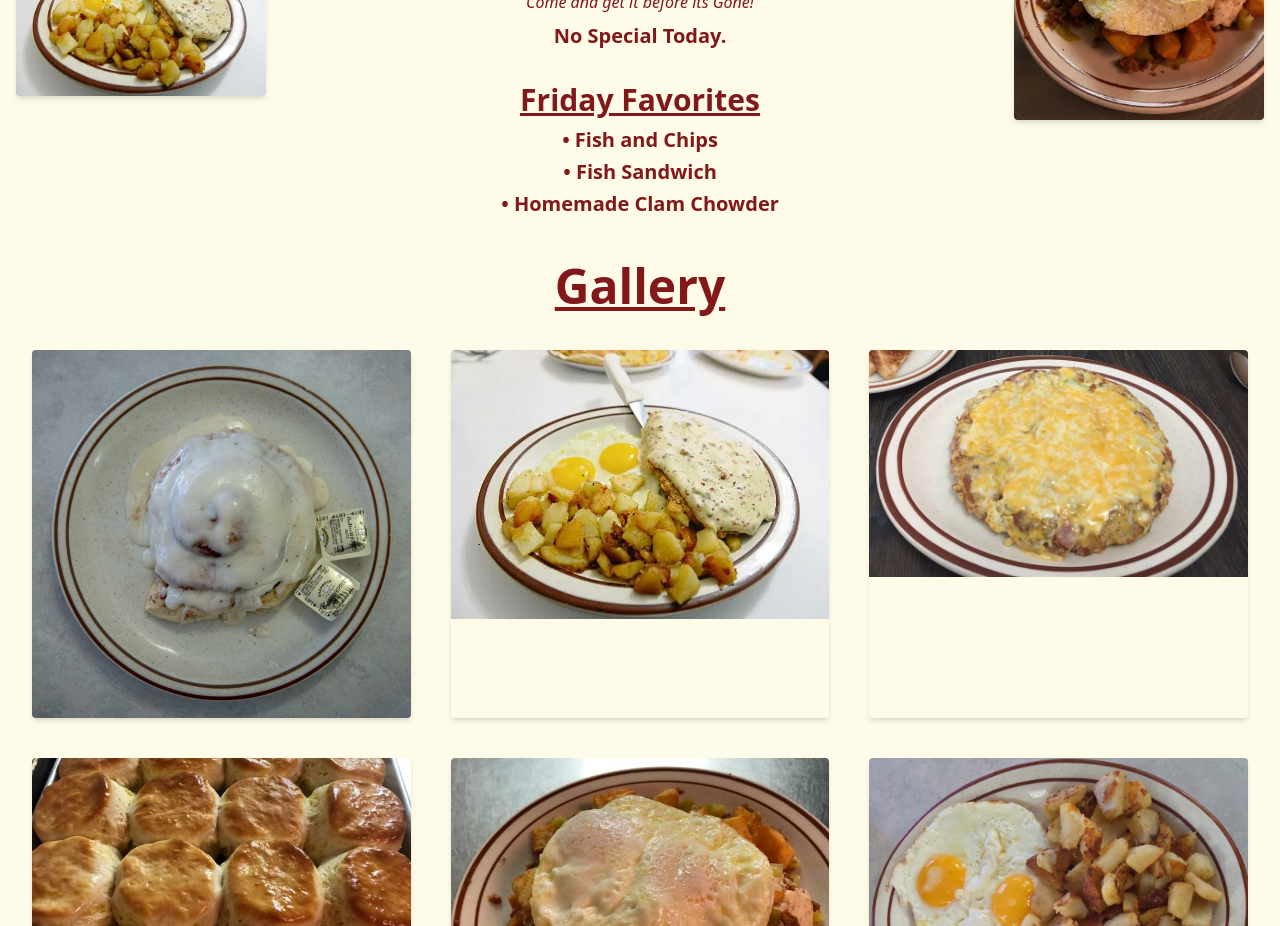
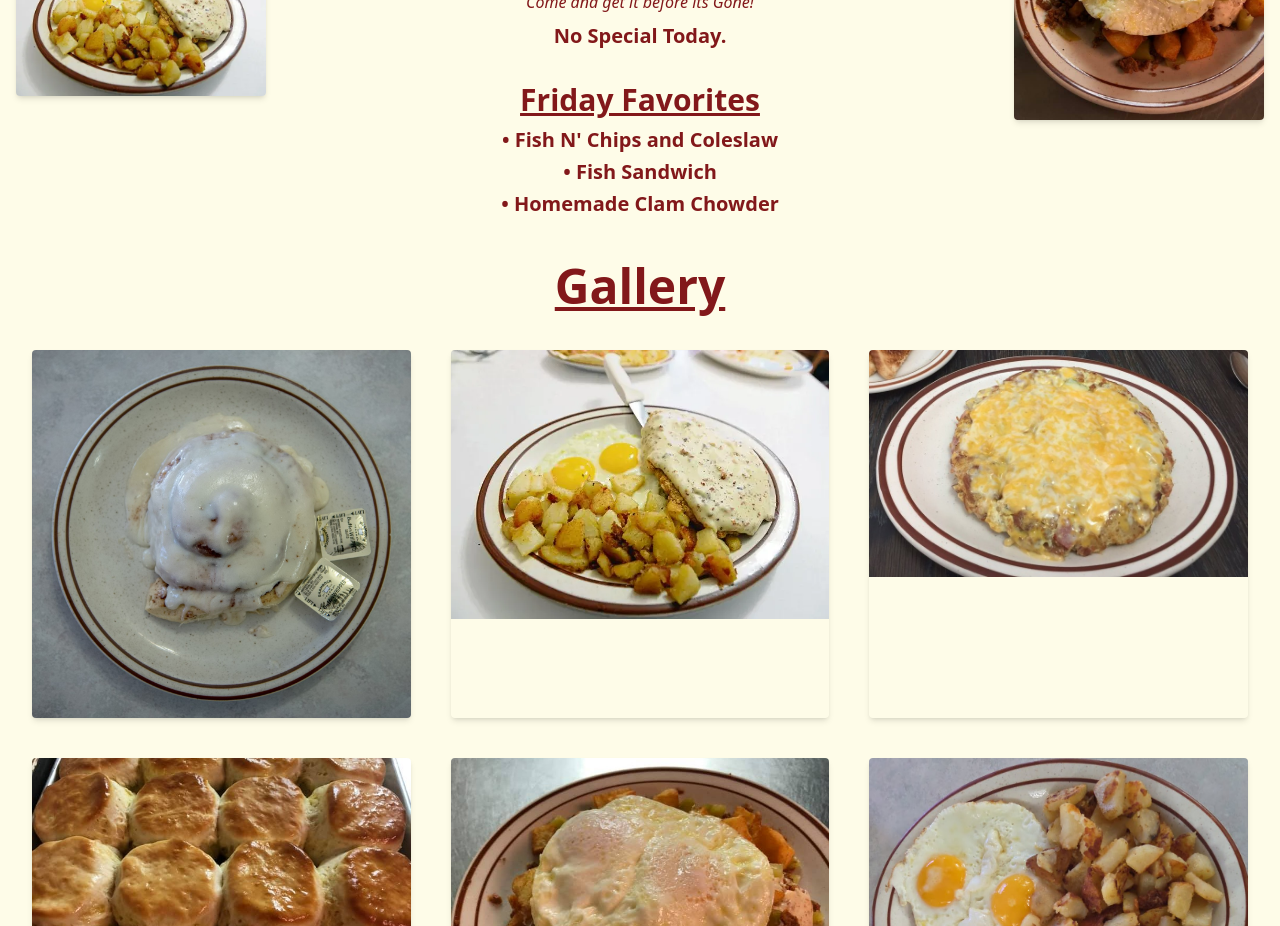
Before and after one commit to kayleesatch/hidden-cafe, a React (Vite) app: page / in a window 1280 px wide. Shown: the part 1200-2126 px from the top of the page. Built offline with nearby package versions, Linux system fonts and the light colour scheme; no server answers; the database is empty.

Commit message:
Edited the Fish N' Chips

```diff
--- a/src/components/Specials.jsx
+++ b/src/components/Specials.jsx
@@ -74,7 +74,7 @@ export default function Specials() {
 
                     <div className="text-3xl font-semibold underline">Friday Favorites</div>
                     <ul className="mt-2 space-y-1">
-                        <li className="text-xl font-semibold">• Fish and Chips</li>
+                        <li className="text-xl font-semibold">• Fish N' Chips and Coleslaw</li>
                         <li className="text-xl font-semibold">• Fish Sandwich</li>
                         <li className="text-xl font-semibold">• Homemade Clam Chowder</li>
                         <img src="/FishNChips.jpg" className="rounded shadow-md w-3/4 mx-auto mt-4 lg:hidden" alt="Fish and Chips" />
```
